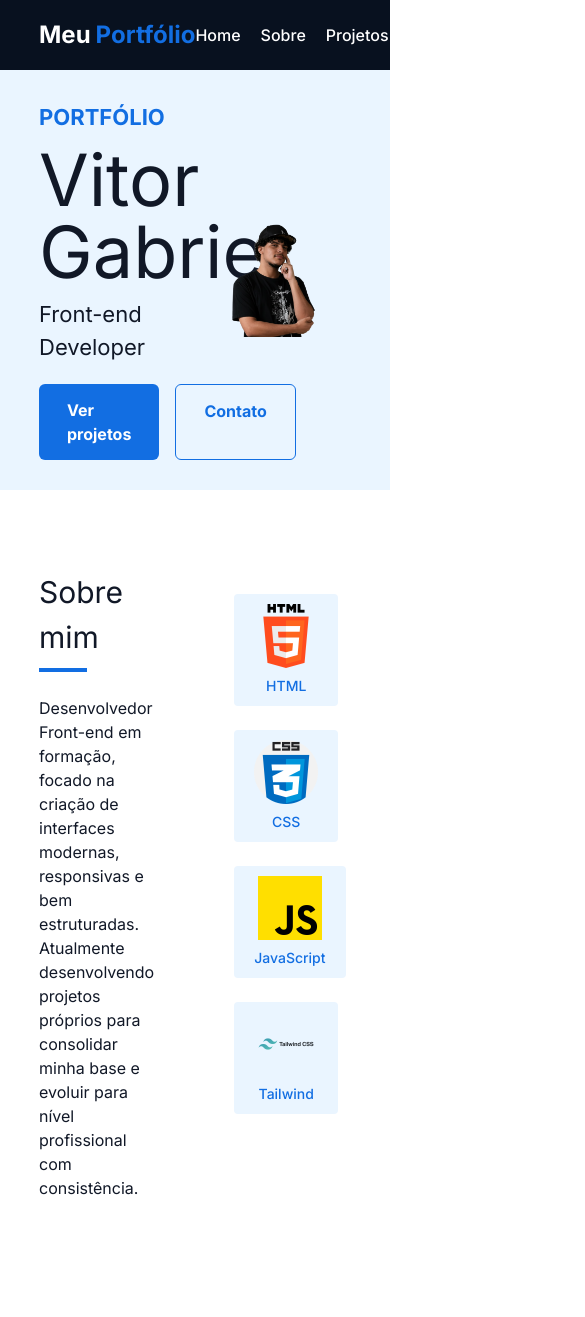
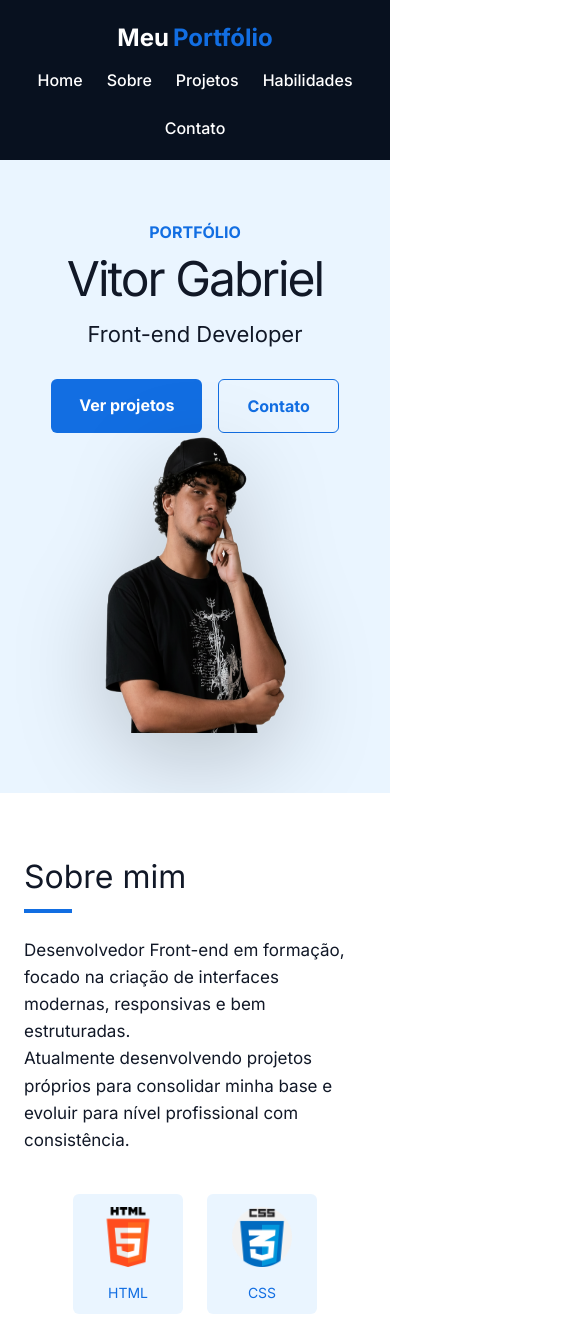
Before and after one commit to n3kaep/n3kaeportifolio, a website: page index.html in a window 390 px wide. Shown: the top 1317 px of the page, 585 px wide, since content can reach past the window. Drawn offline with nearby package versions, Linux system fonts and the light colour scheme.

Commit message:
feat: configurando tailwind e gitignore

```diff
--- a/index.html
+++ b/index.html
@@ -9,8 +9,8 @@
   <link rel="preconnect" href="https://fonts.googleapis.com">
   <link rel="preconnect" href="https://fonts.gstatic.com" crossorigin>
   <link href="https://fonts.googleapis.com/css2?family=Inter:wght@100..900&display=swap" rel="stylesheet">
-  <script src="https://cdn.tailwindcss.com"></script>
   <link rel="stylesheet" href="style.css">
+  <link rel="stylesheet" href="output.css">
 </head>
 
 <body>
@@ -27,7 +27,7 @@
           <li><a href="#hero">Home</a></li>
           <li><a href="#about">Sobre</a></li>
           <li><a href="#projects">Projetos</a></li>
-          <li><a href="#skills">Habilidades</a></li>
+          <li><a href="#about">Habilidades</a></li>
           <li><a href="#contact">Contato</a></li>
         </ul>
       </nav>
@@ -43,8 +43,8 @@
         <h2>Front-end Developer</h2>
 
         <div class="hero-buttons">
-          <a href="#projects" class="hero-btn">Ver projetos</a>
-          <a href="#contact" class="hero-btn secondary">Contato</a>
+          <a href="#projects" class="hero-btn hover:scale-110 duration-300">Ver projetos</a>
+          <a href="#contact" class="hero-btn secondary hover:scale-110 duration-300">Contato</a>
         </div>
       </div>
 
@@ -69,25 +69,25 @@
             </p>
           </div>
 
-          <div class="skills-icons flex gap-6 flex-wrap">
+          <div class="skills-icons fgilex gap-6 flex-wrap">
 
-  <div class="skill-item flex flex-col items-center gap-2">
+  <div class="skill-item flex flex-col items-center gap-2 hover:scale-110">
     <img src="html5.png" class="w-16 h-16 object-contain">
     <span class="text-sm">HTML</span>
   </div>
 
-  <div class="skill-item flex flex-col items-center gap-2">
+  <div class="skill-item flex flex-col items-center gap-2 hover:scale-110">
     <img src="css.png" class="w-16 h-16 object-contain">
     <span class="text-sm">CSS</span>
   </div>
 
-  <div class="skill-item flex flex-col items-center gap-2">
-    <img src="javascript.png" class="w-16 h-16 object-contain">
+  <div class="skill-item flex flex-col items-center gap-2 hover:scale-110">
+    <img src="javascript.png" class="w-16 h-16 object-contain ">
     <span class="text-sm">JavaScript</span>
   </div>
 
-  <div class="skill-item flex flex-col items-center gap-2">
-    <img src="tailwind.png" class="w-16 h-16 object-contain">
+  <div class="skill-item flex flex-col items-center gap-2 hover:scale-110">
+    <img src="tailwind.png" class="w-16 h-16 object-contain ">
     <span class="text-sm">Tailwind</span>
   </div>
 
@@ -135,9 +135,10 @@
         <p>Entre em contato comigo pelos links abaixo.</p>
 
         <div class="contact-links">
-          <a href="mailto:seuemail@email.com">Email</a>
-          <a href="#">GitHub</a>
-          <a href="#">LinkedIn</a>
+          <a class="inline-block text-cyan-400 text-sm font-medium
+                    hover:text-blue-500 transition" href="https://github.com/n3kaep" target ="_blank">GitHub</a>
+          <a class="inline-block text-cyan-400 text-sm font-medium
+                    hover:text-blue-500 transition"      href="https://www.linkedin.com/in/vitor-gabriel-a04a36312/">LinkedIn</a>
         </div>
       </div>
     </section>
--- /dev/null
+++ b/input.css
@@ -0,0 +1,3 @@
+@tailwind base;
+@tailwind components;
+@tailwind utilities;
--- /dev/null
+++ b/postcss.config.js
@@ -0,0 +1,6 @@
+module.exports = {
+  plugins: {
+    tailwindcss: {},
+    autoprefixer: {},
+  },
+}
--- a/style.css
+++ b/style.css
@@ -1,16 +1,19 @@
+* {
+  box-sizing: border-box;
+  margin: 0;
+}
+
 body {
   font-family: 'Inter', sans-serif;
-  background: #ffffff;
+  background: #fff;
   color: #111827;
-  margin: 0; /* Reset padrão */
 }
 
-/* --- NAVBAR --- */
+/* NAVBAR */
 #navbar {
-  height: 70px;
+  height: 72px;
   padding: 0 10%;
   background: #08111f;
-  /* Adicionado para alinhar logo e menu */
   display: flex;
   justify-content: space-between;
   align-items: center;
@@ -18,149 +21,109 @@ body {
 
 .logo {
   display: flex;
-  gap: 5px; /* Espaço entre Meu e Portfolio */
+  gap: 4px;
   font-size: 1.5rem;
   font-weight: 700;
 }
 
-.logo-n {
-  color: white;
-}
-
-.logo-3 {
-  color: #126ee2;
-}
+.logo-n { color: #fff; }
+.logo-3 { color: #126ee2; }
 
 .nav-links {
   display: flex;
+  gap: 24px;
   list-style: none;
-  gap: 20px;
 }
 
 .nav-links a {
-  color: white;
+  color: #fff;
   text-decoration: none;
   font-weight: 500;
-  transition: color 0.3s;
+  transition: .3s;
 }
 
-.nav-links a:hover {
-  color: #126ee2;
-}
+.nav-links a:hover { color: #126ee2; }
 
-/* --- HERO --- */
+/* HERO */
 #hero {
-  height: 420px; /* controla a altura da faixa */
+  height: 520px;
   padding: 0 10%;
   display: flex;
   align-items: center;
   justify-content: space-between;
   background: #eaf5ff;
+  position: relative;
   overflow: hidden;
 }
 
 .hero-text {
-  width: 50%;
-  max-width: 500px;
+  max-width: 560px;
 }
 
-
-.hero-text .tag {
+.tag {
   color: #126ee2;
-  font-size: 22px;
   font-weight: 700;
+  margin-bottom: 12px;
 }
 
 .hero-text h1 {
-  font-size: 72px;
-  line-height: 1;
-  margin: 10px 0;
+  font-size: clamp(48px, 5vw, 78px);
+  line-height: .95;
+  letter-spacing: -2px;
+  margin-bottom: 16px;
 }
-
 
 .hero-text h2 {
   font-size: 22px;
-  margin-bottom: 20px;
-}
-
-.hero-description {
-  font-size: 18px;
-  line-height: 1.6;
-  color: #374151;
   margin-bottom: 28px;
 }
 
+/* BOTÕES */
 .hero-buttons {
   display: flex;
   gap: 16px;
 }
 
 .hero-btn {
-  background: #126ee2;
-  color: white;
   padding: 14px 28px;
   border-radius: 6px;
+  font-weight: 700;
   text-decoration: none;
-  font-weight: 700;
-  display: inline-block; /* Garante alinhamento */
+  background: #126ee2;
+  color: #fff;
 }
 
 .hero-btn.secondary {
   background: transparent;
+  border: 1px solid #126ee2;
   color: #126ee2;
-  border: 1px solid #126ee2;
 }
 
+/* IMAGEM HERO (ABSOLUTA) */
 .hero-image {
-  width: 50%;
-  display: flex;
-  justify-content: center;
-  align-items: center;
-}
-
-
-.hero-image img {
-  width: 420px;
-  max-width: 100%;
-  height: auto;
-  display: block;
+  position: absolute;
+  right: 5%;
+  bottom: 0;
 }
 
 .hero-image img {
-  width: 100%;
-  height: auto;
-  display: block;
-  border-radius: 8px;
+  height: 600px;
+  width: 400%;
+  filter: drop-shadow(0 25px 45px rgba(0,0,0,.2));
 }
 
-
+/* SECTIONS */
 .section {
-  padding: 80px 10%;
+  padding: 90px 10%;
 }
 
 .container {
-  max-width: 1100px;
-  margin: 0 auto;
-}
-.about-wrapper {
-  display: flex;
-  justify-content: space-between;
-  gap: 80px;
-}
-
-.about-content {
-  display: flex;
-  justify-content: space-between;
-  gap: 80px;
-  align-items: flex-start;
-}
-
-.about-box, .skills-box {
-  flex: 1;
+  max-width: 1200px;
+  margin: auto;
 }
 
 .section h2 {
-  font-size: 30px;
+  font-size: 32px;
   margin-bottom: 24px;
 }
 
@@ -173,46 +136,111 @@ body {
   margin-top: 8px;
 }
 
+/* ABOUT */
+.about-content {
+  display: flex;
+  gap: 80px;
+  align-items: center;
+}
+
+.about-box { max-width: 620px; }
+
+.about-box p {
+  font-size: 17px;
+  line-height: 1.6;
+}
+
+/* SKILLS */
 .skills-icons {
   display: flex;
-  gap: 32px;
-  margin-top: 24px;
+  gap: 28px;
+  flex-wrap: wrap;
+  justify-content: flex-end;
 }
 
 .skill-item {
-  text-align: center;
-  font-weight: 500;
+  width: 110px;
+  height: 120px;
   background: #eaf5ff;
-  padding: 10px 20px;
-  border-radius: 4px;
+  border-radius: 6px;
   color: #126ee2;
+  display: flex;
+  flex-direction: column;
+  align-items: center;
+  justify-content: center;
 }
 
+.skill-item img {
+  width: 60px;
+  margin-bottom: 6px;
+}
+
+/* PROJETOS */
 .project-list {
   display: flex;
   gap: 24px;
+  flex-wrap: wrap;
 }
 
 .project-card {
-  flex: 1;
-  display: flex;
-  gap: 20px;
-  padding: 20px;
+  flex: 1 1 300px;
+  padding: 24px;
   border: 1px solid #e5e7eb;
-  border-radius: 8px;
+  border-radius: 10px;
 }
 
-.project-thumb {
-  width: 120px;
-  height: 120px;
-  background: #dbeafe;
-  border-radius: 8px;
-}
-
-/* --- FOOTER --- */
+/* FOOTER */
 #footer {
   padding: 24px;
   text-align: center;
   background: #08111f;
-  color: white;
+  color: #fff;
 }
+
+/* RESPONSIVO */
+@media (max-width: 768px) {
+
+  #navbar {
+    flex-direction: column;
+    height: auto;
+    padding: 20px;
+    gap: 12px;
+  }
+
+  .nav-links {
+    flex-wrap: wrap;
+    justify-content: center;
+  }
+
+  #hero {
+    height: auto;
+    padding: 60px 24px;
+    flex-direction: column;
+    text-align: center;
+  }
+
+  .hero-image {
+    position: static;
+  }
+
+  .hero-image img {
+    height: 300px;
+  }
+
+  .hero-buttons {
+    justify-content: center;
+  }
+
+  .about-content {
+    flex-direction: column;
+    gap: 40px;
+  }
+
+  .skills-icons {
+    justify-content: center;
+  }
+
+  .section {
+    padding: 60px 24px;
+  }
+}
--- /dev/null
+++ b/tailwind.config.js
@@ -0,0 +1,7 @@
+module.exports = {
+  content: ["./**/*.html"],
+  theme: {
+    extend: {},
+  },
+  plugins: [],
+}
```
Also changed, not shown: package.json (added, +27 -0 lines), output.css (added), 3 other files.
